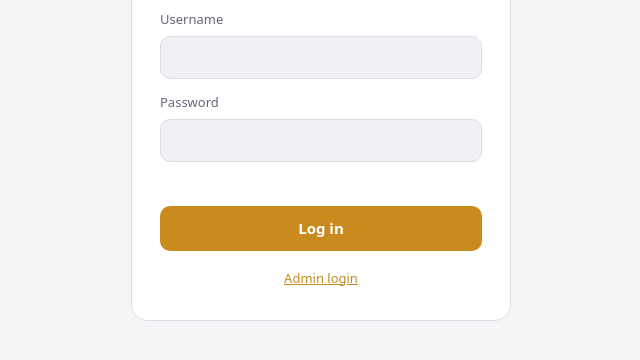
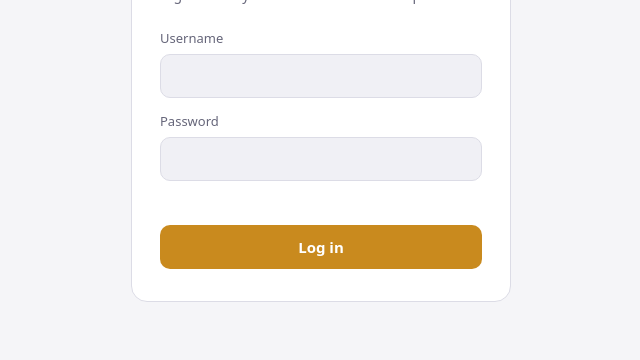
Before and after one commit to ozrbasil/Finearts-regi, a website: page public/index.html in a window 1280 px wide. Shown: the part 292-652 px from the top of the page, without its empty margins (319-959 px from the left). Drawn offline with Linux system fonts and the light colour scheme.

Commit message:
Update index.html

```diff
--- a/public/index.html
+++ b/public/index.html
@@ -19,7 +19,6 @@
       <div class="error" id="lErr"></div>
       <button class="btn block" type="submit">Log in</button>
     </form>
-    <div class="links"><a href="admin.html">Admin login</a></div>
   </div>
 </section>
 
```
